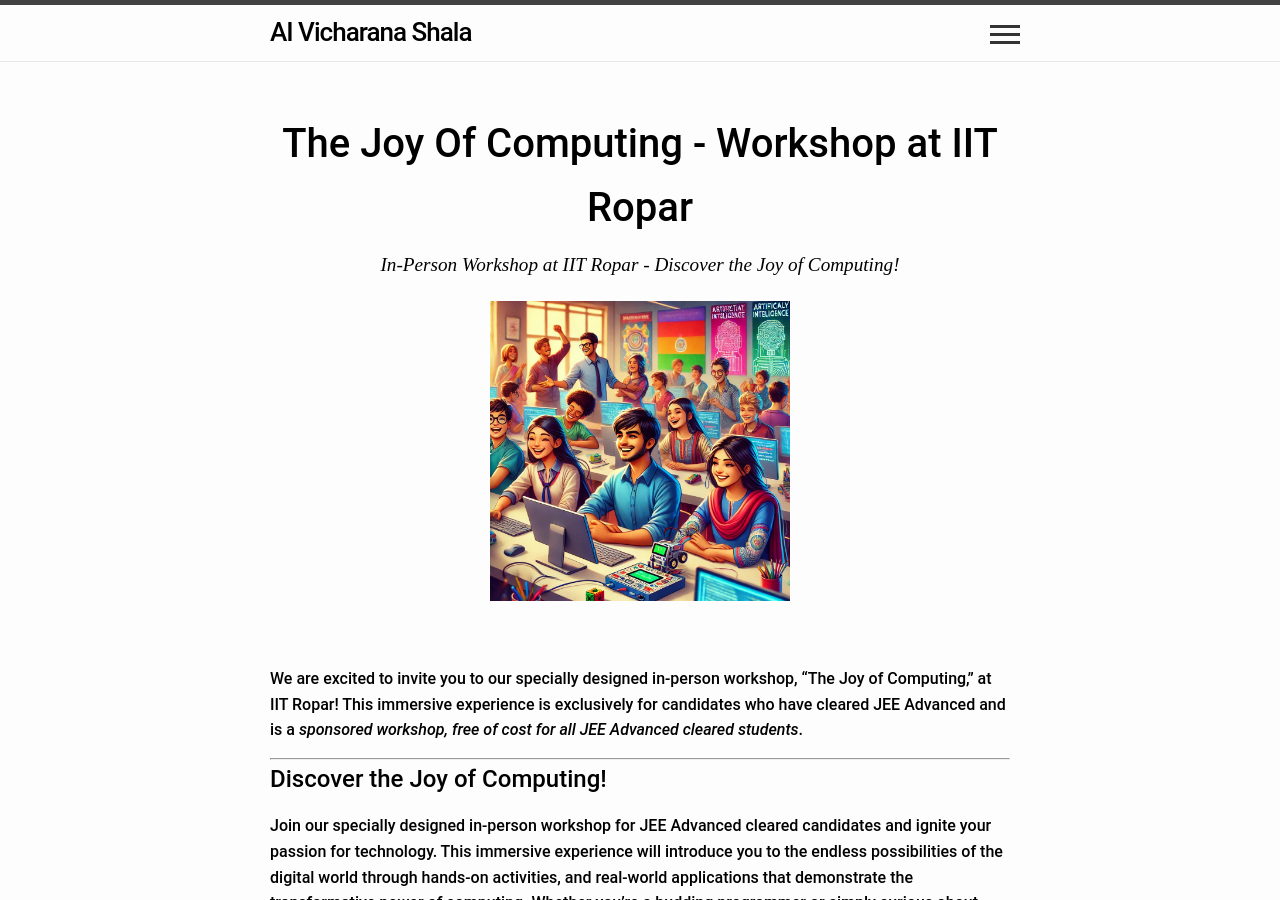
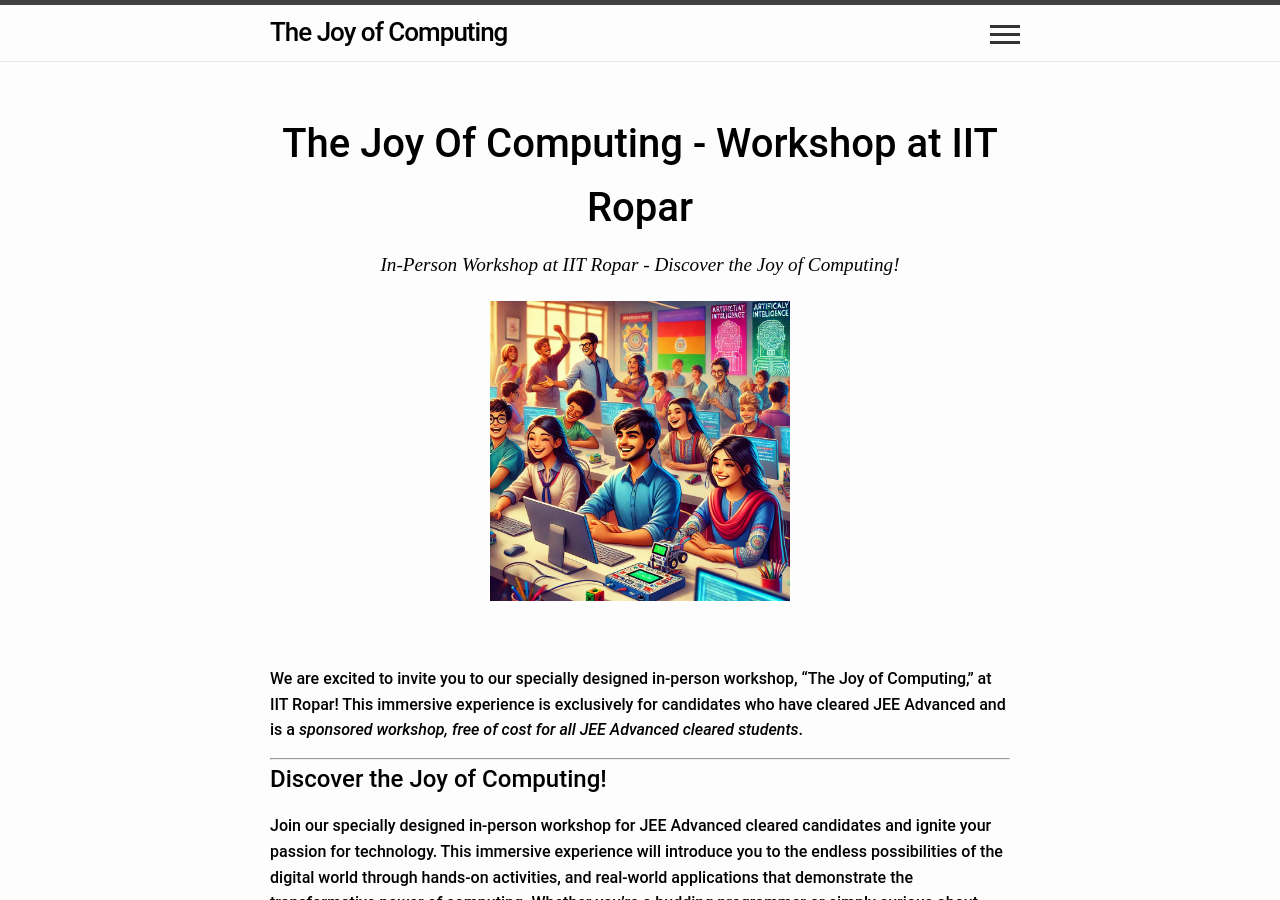
Before and after one commit to sudarshansudarshan/swagatam1, a Jekyll site: the page built from index.markdown, in a window 1280 px wide and 900 px high. Built offline with Jekyll 4.4.1, drawn with Linux system fonts in a browser that asks for light colours; some of the changed text lies outside the part shown.

Commit message:
Update _config.yml

```diff
--- a/_config.yml
+++ b/_config.yml
@@ -46,7 +46,7 @@
 
 
 markdown: kramdown
-title: AI Vicharana Shala
+title: The Joy of Computing
 email1: aivs@iitrpr.ac.in
 email2: ai.school@ihub-awadh.in
 phone1: "+919205250447"
```
